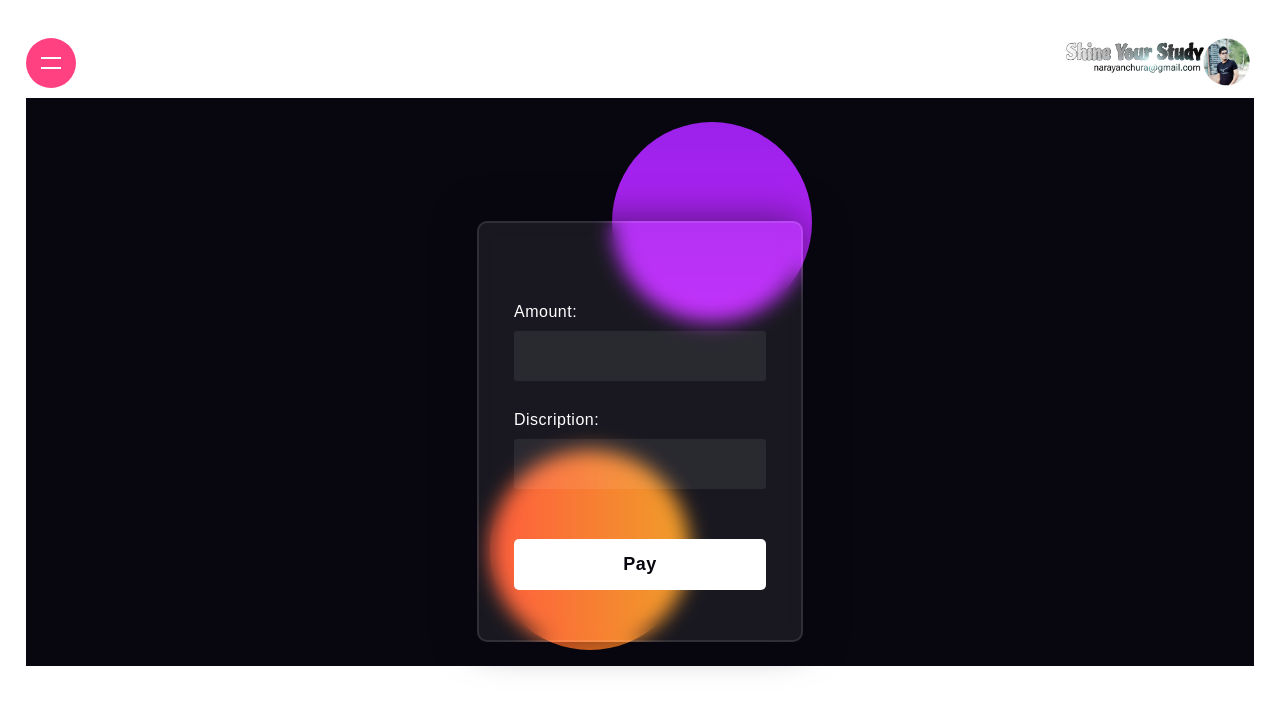
After one commit to raoshah/newDjango, a Django app: page /create_order in a window 1280 px wide. The commit adds this page. Shown: the top 708 px of the page. Run offline with Django 3.2, Linux system fonts and the light colour scheme.

Commit message:
added new style

```diff
--- a/myapp/forms.py
+++ b/myapp/forms.py
@@ -28,3 +28,7 @@ class ChatForm(forms.ModelForm):
         super().__init__(*args, **kwargs)
         self.fields['post'].label = ''
         self.fields['image'].label = ''
+
+class PaymentForm(forms.Form):
+        amount = forms.DecimalField(label='Amount:', max_digits=10, decimal_places=2)
+        discription = forms.CharField(label='Discription', max_length=255)
--- /dev/null
+++ b/myapp/templates/myapp/create_order.html
@@ -0,0 +1,19 @@
+{% extends 'myapp/layout.html' %}
+
+{% block body %}
+<div class="login_form">
+    <div class="bg">
+
+        <div class="shape"></div>
+        <div class="shape"></div>
+
+    </div>
+
+    <form method="post" action="{% url 'create_order' %}">
+        {% csrf_token %}
+        {{ form.as_p }}
+        <button type="submit">Pay</button>
+    </form>
+
+</div>
+{% endblock %}
--- a/myapp/templates/myapp/home.html
+++ b/myapp/templates/myapp/home.html
@@ -4,8 +4,8 @@
     <h3>Objective Questions :</h3>
     <form action="/libra/{{z}}" method="post">
         {% csrf_token %}
-        <p style="background-color: cornsilk;">Library Science Quiz </p>
-        <h4 style="background-color: whitesmoke; font-size: large; margin: 1%;">No.{{ l.id }}: {{ l.que }}</h4>
+        <p style="background-color: cornsilk;">Library Science Quiz {{ l.id }}: </p>
+        <h4 style="background-color: whitesmoke; font-size: large; margin: 1%;"> {{ l.que }}</h4>
         <div class="options-container">
             <div class="column">
                 <label>
--- a/myapp/templates/myapp/libra.html
+++ b/myapp/templates/myapp/libra.html
@@ -15,8 +15,8 @@
 
 <form action="/libra/{{a.id}}" method="post">
     {% csrf_token %}
-    <p style="background-color: cornsilk;">Library Science Quiz </p>
-    <h4 style="background-color: whitesmoke;font-size: large; margin: 1%;">No.{{ a.id }}: {{ a.que }}</h4>
+    <p style="background-color: cornsilk;">Library Science Quiz {{ a.id }}:</p>
+    <h4 style="background-color: whitesmoke;font-size: large; margin: 1%;">{{ a.que }}</h4>
     <div class="options-container">
         <div class="column">
             <label>
--- a/myapp/templates/myapp/user_login.html
+++ b/myapp/templates/myapp/user_login.html
@@ -1,9 +1,5 @@
 {% extends 'myapp/layout.html' %}
-{% block head %}
-<style>
 
-</style>
-{% endblock %}
 {% block body %}
 <div class="login_form">
     <div class="bg">
--- a/myapp/urls.py
+++ b/myapp/urls.py
@@ -13,5 +13,6 @@ urlpatterns = [
     path ('register/', views.register, name='register'),
     path ('user_login/', views.user_login, name='user_login'),
     path ('user_logout/', views.user_logout, name='user_logout'),
-    path ('profile/', views.profile, name='profile')
+    path ('profile/', views.profile, name='profile'),
+    path ('create_order', views.create_order, name='create_order'),
 ]
--- a/myapp/views.py
+++ b/myapp/views.py
@@ -1,8 +1,11 @@
 from django.shortcuts import render, get_object_or_404, redirect
 from .models import Post, Question, Youtube, Chat, library
 from django.contrib import messages
-from .forms import ChatForm, UserRegistrationForm, UserLoginForm
+from .forms import ChatForm, UserRegistrationForm, UserLoginForm, PaymentForm
 from django.contrib.auth import login, authenticate, logout
+from django.conf import settings
+import razorpay
+
 
 
 def home(request):
@@ -143,3 +146,16 @@ def user_logout(request):
 
 def profile(request):
     return render(request, "myapp/profile.html")
+
+def create_order(request):
+    if request.method == 'POST':
+        form = PaymentForm(request.POST)
+        if form.is_valid():
+            amount = int(form.cleaned_data['amount']) *100
+            description = form.cleaned_data['discription']
+            client = razorpay.Client(auth=( 'rzp_test_iuZzNQtq9KZ1Ol', 'XxZFvpxVtrCkca5Drz3kz78w'))
+            order = client.order.create({'amount': amount, 'currency': 'INR'})
+            return redirect(order['short_url'])
+    else:
+        form = PaymentForm()
+    return render(request, 'myapp/create_order.html', {'form': form})
--- a/mysite/settings.py
+++ b/mysite/settings.py
@@ -135,6 +135,8 @@ USE_TZ = True
 STATIC_URL = '/static/'
 MEDIA_ROOT = os.path.join(BASE_DIR, 'media')
 MEDIA_URL = '/media/'
+RAZORPAY_KEY_ID = 'rzp_test_iuZzNQtq9KZ1Ol'
+RAZORPAY_KEY_SECRET = 'XxZFvpxVtrCkca5Drz3kz78w'
 
 # Default primary key field type
 # https://docs.djangoproject.com/en/3.2/ref/settings/#default-auto-field
```
